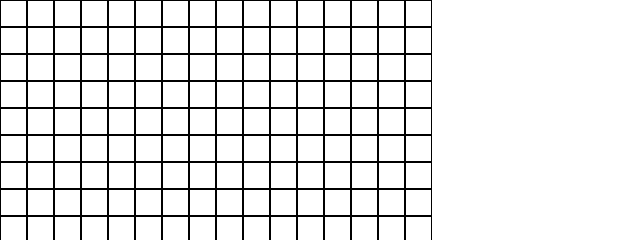
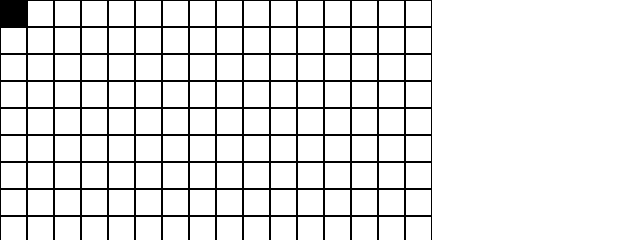
Before and after one commit to Ali-Al-Khuwaja/etch-a-sketch, a plain HTML site: page index.html in a window 1280 px wide. Shown: the top 240 px of the page, 0-640 px from the left. Drawn offline with Linux system fonts and the light colour scheme.

Commit message:
now you can draw , added eventListeners

```diff
--- a/main.js
+++ b/main.js
@@ -1,13 +1,14 @@
     //this will create 16 DIVs
     const mainContainer = document.querySelector('.mainContainer');
     for(let i=0;i<16;i++){
-        const div = document.createElement('div');
+        let div = document.createElement('div');
         div.classList.add('square');
-      mainContainer.appendChild(div);
+        div.addEventListener('mouseenter',()=>div.style.backgroundColor='black');
+        mainContainer.appendChild(div);
         for(let j=0;j<15;j++){
             const div = document.createElement('div');
             div.classList.add('square');
+            div.addEventListener('mouseenter',()=>div.style.backgroundColor='black');
             mainContainer.appendChild(div);
-
         }
     }
```
Also changed, not shown: style.css (line endings or trailing spaces).
